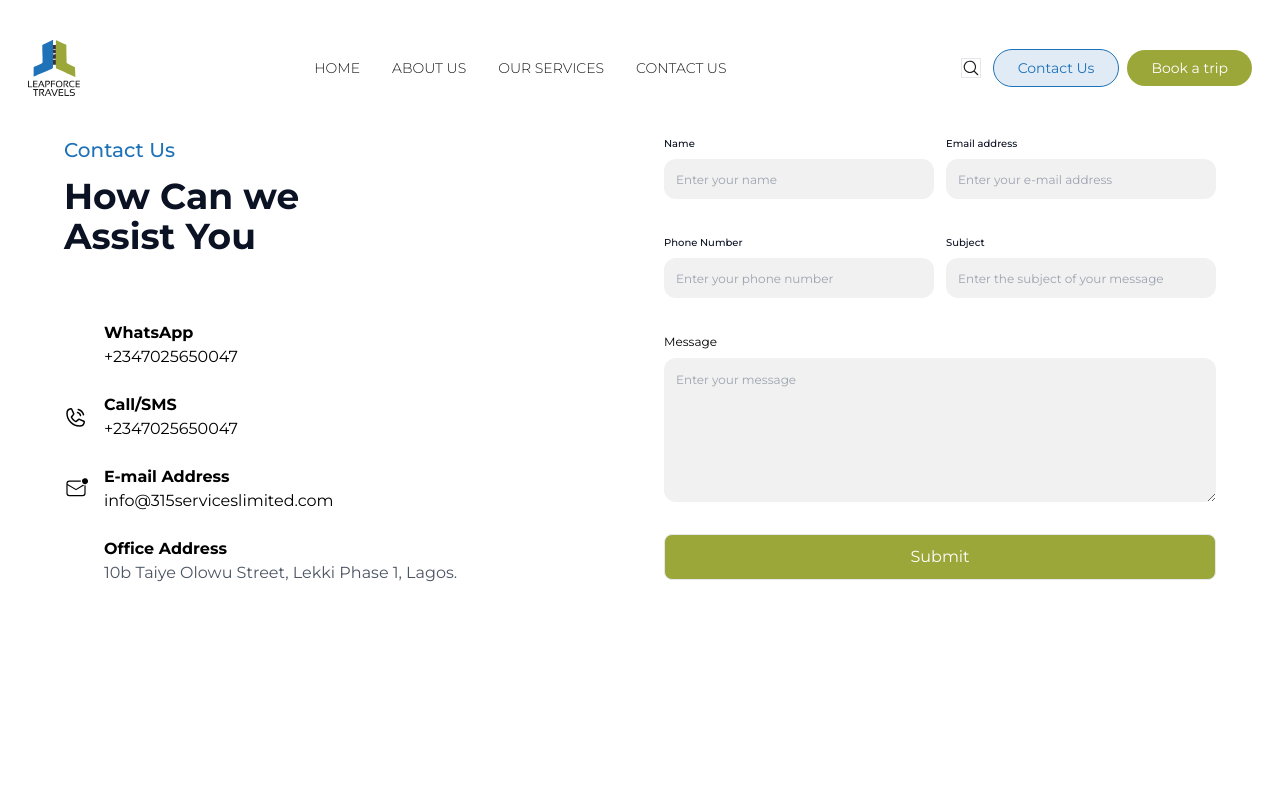
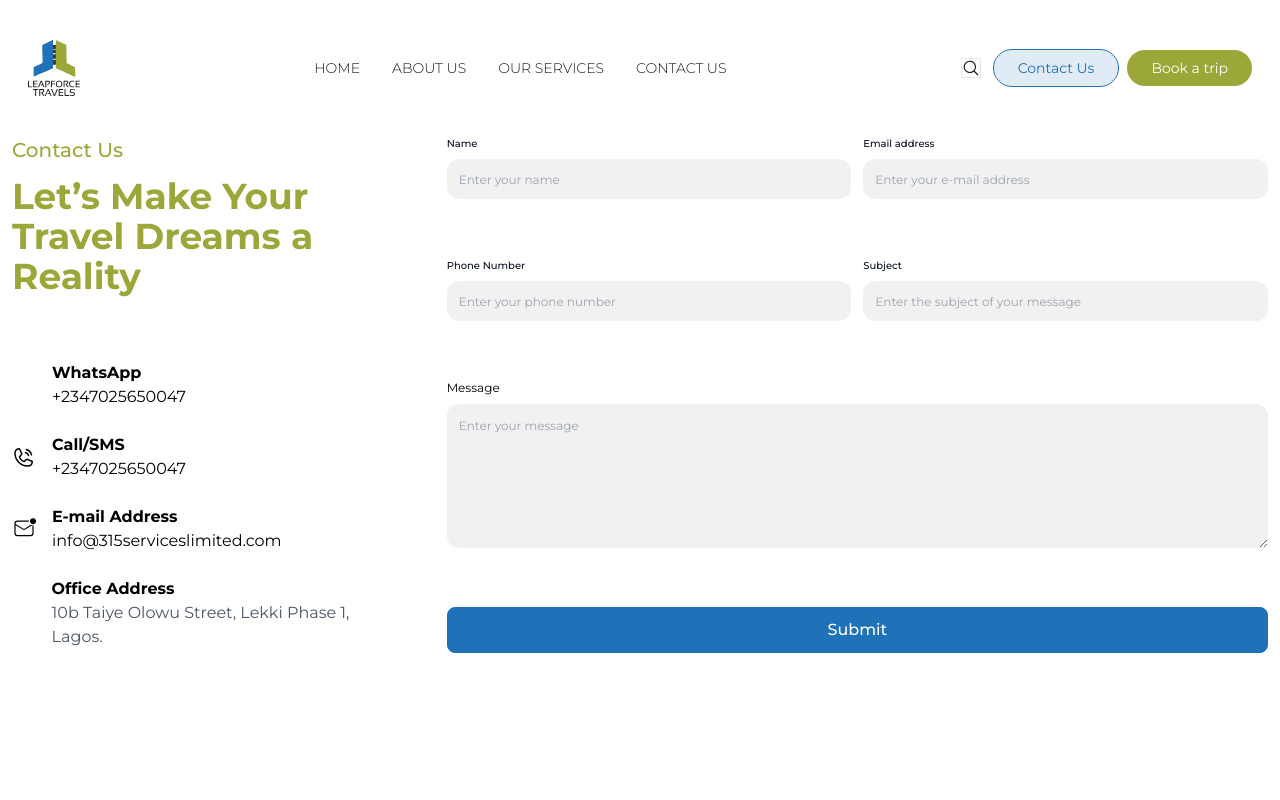
Before and after one commit to mgiwa78/leap-force-app, a React (Vite) app: page /contact-us in a window 1280 px wide. Shown: the top 800 px of the page. Built offline with nearby package versions, Linux system fonts and the light colour scheme; no server answers; some icons are missing.

Commit message:
Chore: update the home page

```diff
--- a/src/components/pages/home/dreams.tsx
+++ b/src/components/pages/home/dreams.tsx
@@ -35,9 +35,9 @@ const Dreams = () => {
         >
           <div className="relative order-1 lg:order-2">
             <div className=" rounded-[32px] overflow-hidden h-full p-4">
-              <div className="aspect-[5/6] relative">
+              <div className="aspect-[4/4] relative">
                 <img
-                  src="./assets/images/home/dreams.webp"
+                  src="./assets/images/home/tourist.webp"
                   alt="Visa assistance demonstration"
                   className="w-full h-full object-cover rounded-[24px]"
                 />
--- a/src/components/pages/support/contact-us/contact-form.tsx
+++ b/src/components/pages/support/contact-us/contact-form.tsx
@@ -9,7 +9,7 @@ const ContactUsForm = () => {
   return (
     <div>
       <form onSubmit={handleSubmitForm}>
-        <div className="grid grid-cols-1 gap-x-3 gap-y-9 lg:grid-cols-2">
+        <div className="grid grid-cols-1 gap-x-3 gap-y-[59px] lg:grid-cols-2">
           <InputComponent
             label="Name"
             id="name"
@@ -66,11 +66,11 @@ const ContactUsForm = () => {
           </div>
         </div>
 
-        <div className="mt-8">
+        <div className="mt-[59px]">
           <CustomButton
             loading={isLoading}
             className="w-full"
-            theme="primary"
+            theme="secondary"
             size="44"
             type="submit"
           >
--- a/src/pages/home/index.tsx
+++ b/src/pages/home/index.tsx
@@ -5,6 +5,7 @@ import ServiceOptions from "@/components/pages/home/service-options";
 import Newsletter from "@/components/pages/home/newsletter";
 import Dreams from "@/components/pages/home/dreams";
 import Testimonials from "@/components/pages/home/testimonials";
+import ContactUsPage from "../support/contact-us";
 
 const Home = () => {
   return (
@@ -85,6 +86,12 @@ const Home = () => {
           <Dreams />
         </div>
       </div>
+
+      <div>
+        <div className="max-w-5xl mx-auto py-[100px]">
+          <ContactUsPage />
+        </div>
+      </div>
     </main>
   );
 };
--- a/src/pages/support/contact-us/index.tsx
+++ b/src/pages/support/contact-us/index.tsx
@@ -1,18 +1,16 @@
 import { Icon } from "@iconify/react";
 import ContactUsForm from "@/components/pages/support/contact-us/contact-form";
-import Faq from "@/components/pages/support/contact-us/faq";
+// import Faq from "@/components/pages/support/contact-us/faq";
 
 const ContactUsPage = () => {
   return (
-    <main className="max-w-6xl mx-auto">
-      <div className="grid grid-cols-1 md:grid-cols-2 gap-12 ">
-        <div>
-          <div className="mb-[65px]">
-            <h2 className="text-xl font-medium text-secondary">Contact Us</h2>
-            <h1 className="text-4xl font-bold text-text2 mt-3">
-              How Can we
-              <br />
-              Assist You
+    <main className="">
+      <div className="grid grid-cols-1 md:grid-cols-3 gap-12 ">
+        <div className="col-span-1">
+          <div className="pb-[65px] text-primary">
+            <h2 className="text-xl font-medium">Contact Us</h2>
+            <h1 className="text-4xl font-bold  mt-3">
+              Let’s Make Your Travel Dreams a Reality
             </h1>
           </div>
 
@@ -61,10 +59,12 @@ const ContactUsPage = () => {
           </div>
         </div>
 
-        <ContactUsForm />
+        <div className="col-span-1 md:col-span-2">
+          <ContactUsForm />
+        </div>
       </div>
 
-      <Faq />
+      {/* <Faq /> */}
     </main>
   );
 };
```
